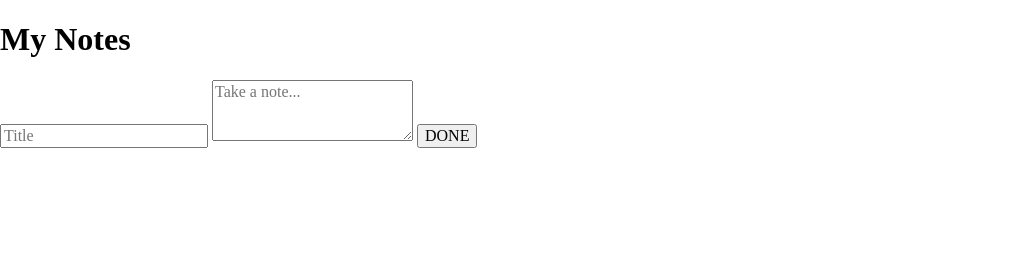
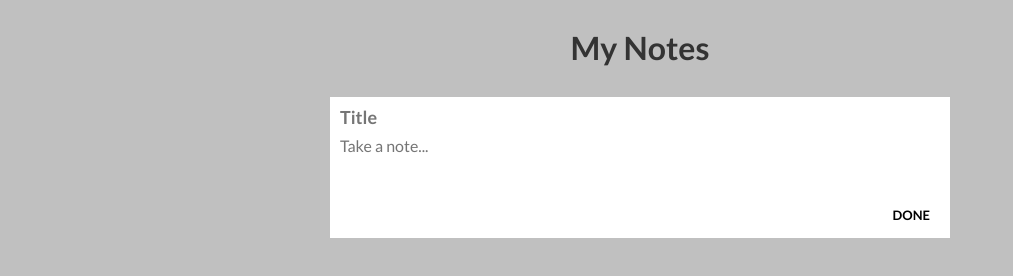
Before and after one commit to coolbun/training_js, a plain HTML site: page index.html in a window 1280 px wide. Shown: the whole page, without its empty margins (0-1013 px from the left). Drawn offline with nearby package versions, Linux system fonts and the light colour scheme; the site is published under a folder, as on GitHub Pages, so addresses that start at the root find nothing.

Commit message:
Corrected css file address

```diff
--- a/index.html
+++ b/index.html
@@ -15,7 +15,7 @@
 
 
         <link rel="stylesheet" href="https://cdnjs.cloudflare.com/ajax/libs/normalize/4.2.0/normalize.min.css" type="text/css">
-        <link rel="stylesheet" type="text/css" href="/styles/main.css">
+        <link rel="stylesheet" type="text/css" href="styles/main.css">
 
     </head>
 
```
